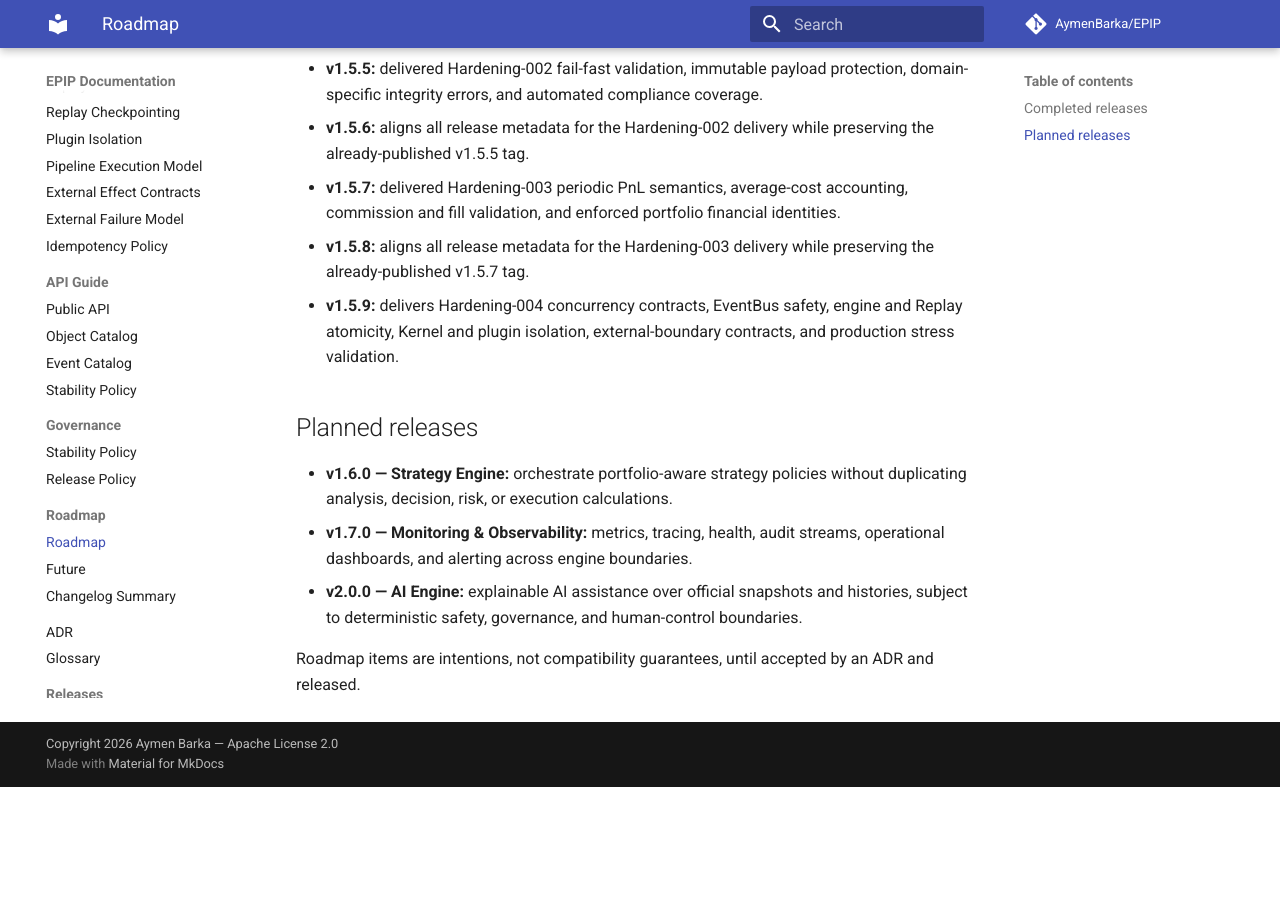
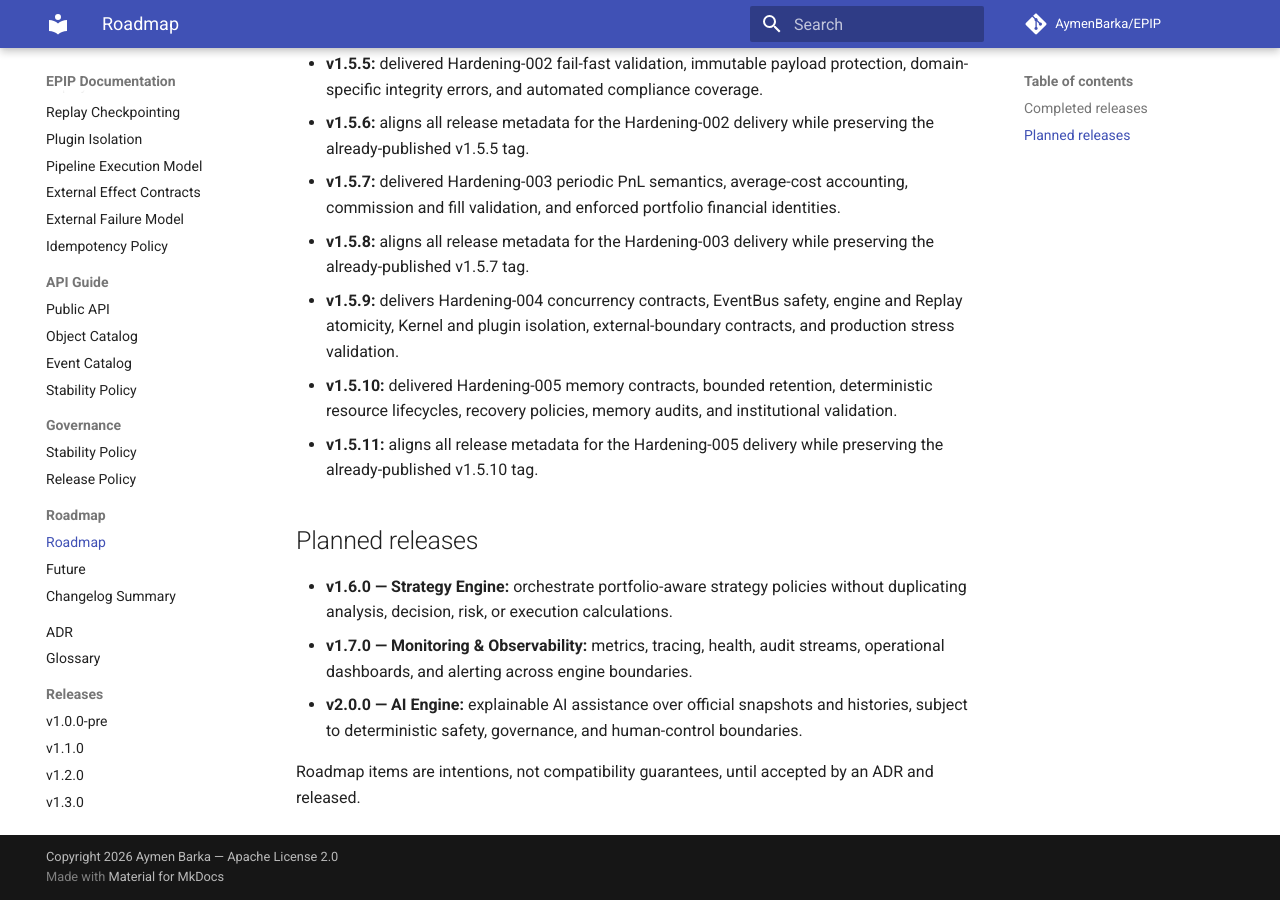
Before and after one commit to AymenBarka/EPIP, an MkDocs documentation site: the page built from docs/project/ROADMAP.md, in a window 1280 px wide and 900 px high, scrolled down 873 px. Built offline with MkDocs 1.6.1 and Material for MkDocs 9.7.7, drawn with Linux system fonts in a browser that asks for light colours; comment, search, counter and statistics services are not loaded; before the commit the page ends 1660 px from its top, so only the background shows below that.

Commit message:
fix(release): align Hardening-005 release metadata

```diff
--- a/docs/project/ROADMAP.md
+++ b/docs/project/ROADMAP.md
@@ -18,6 +18,8 @@
     v1.5.7 : Hardening-003 Financial Correctness
     v1.5.8 : Hardening-003 release metadata correction
     v1.5.9 : Hardening-004 Thread Safety and Concurrency
+    v1.5.10 : Hardening-005 Memory Safety and Resource Management
+    v1.5.11 : Hardening-005 release metadata correction
     v1.6.0 : Strategy Engine
     v1.7.0 : Monitoring and Observability
     v2.0.0 : AI Engine
@@ -54,6 +56,10 @@
 - **v1.5.9:** delivers Hardening-004 concurrency contracts, EventBus safety, engine and Replay
   atomicity, Kernel and plugin isolation, external-boundary contracts, and production stress
   validation.
+- **v1.5.10:** delivered Hardening-005 memory contracts, bounded retention, deterministic resource
+  lifecycles, recovery policies, memory audits, and institutional validation.
+- **v1.5.11:** aligns all release metadata for the Hardening-005 delivery while preserving the
+  already-published v1.5.10 tag.
 
 ## Planned releases
 
--- a/pyproject.toml
+++ b/pyproject.toml
@@ -4,7 +4,7 @@
 
 [project]
 name = "epip"
-version = "1.5.9"
+version = "1.5.11"
 description = "Elliott Pattern Intelligence Platform"
 readme = "README.md"
 requires-python = ">=3.13"
```
Also changed, not shown: CHANGELOG.md (+43 -0 lines), docs/project/releases/v1.5.10.md (added, +29 -0 lines), docs/project/releases/v1.5.11.md (added, +22 -0 lines).
